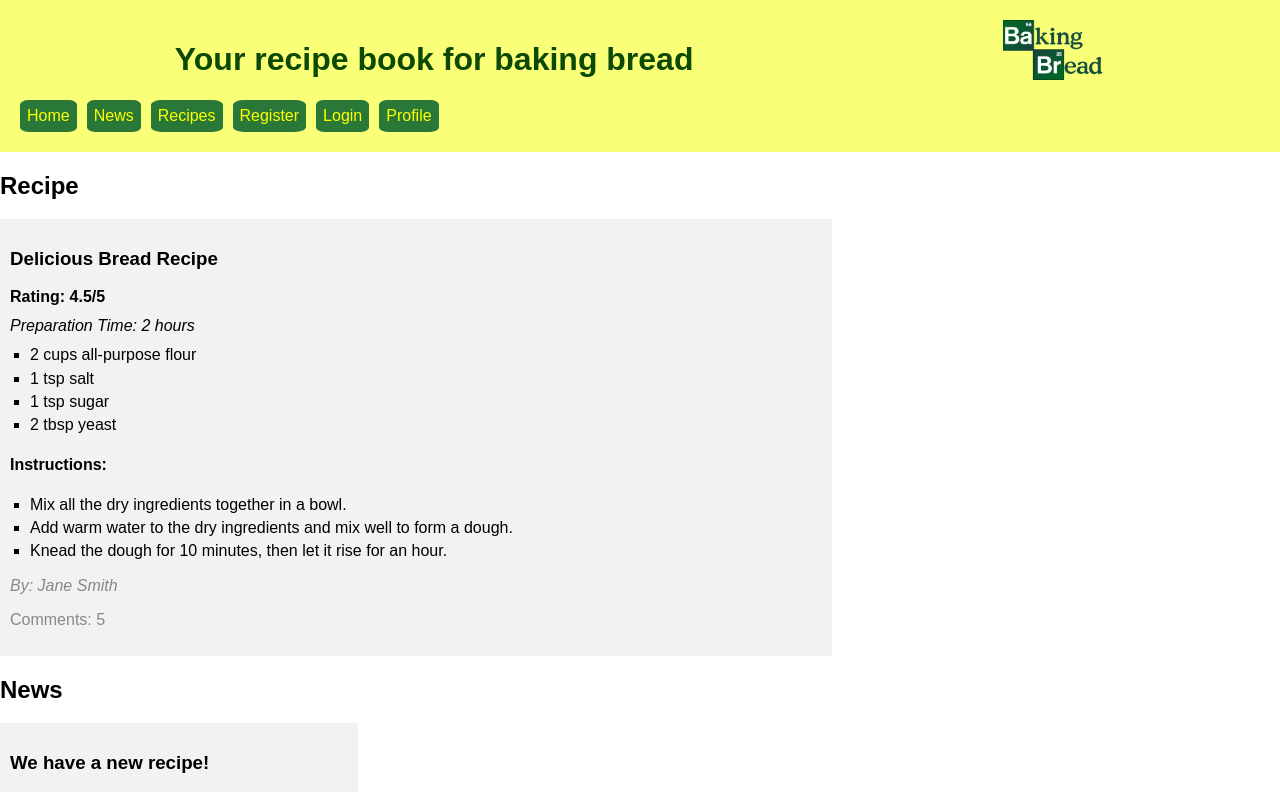
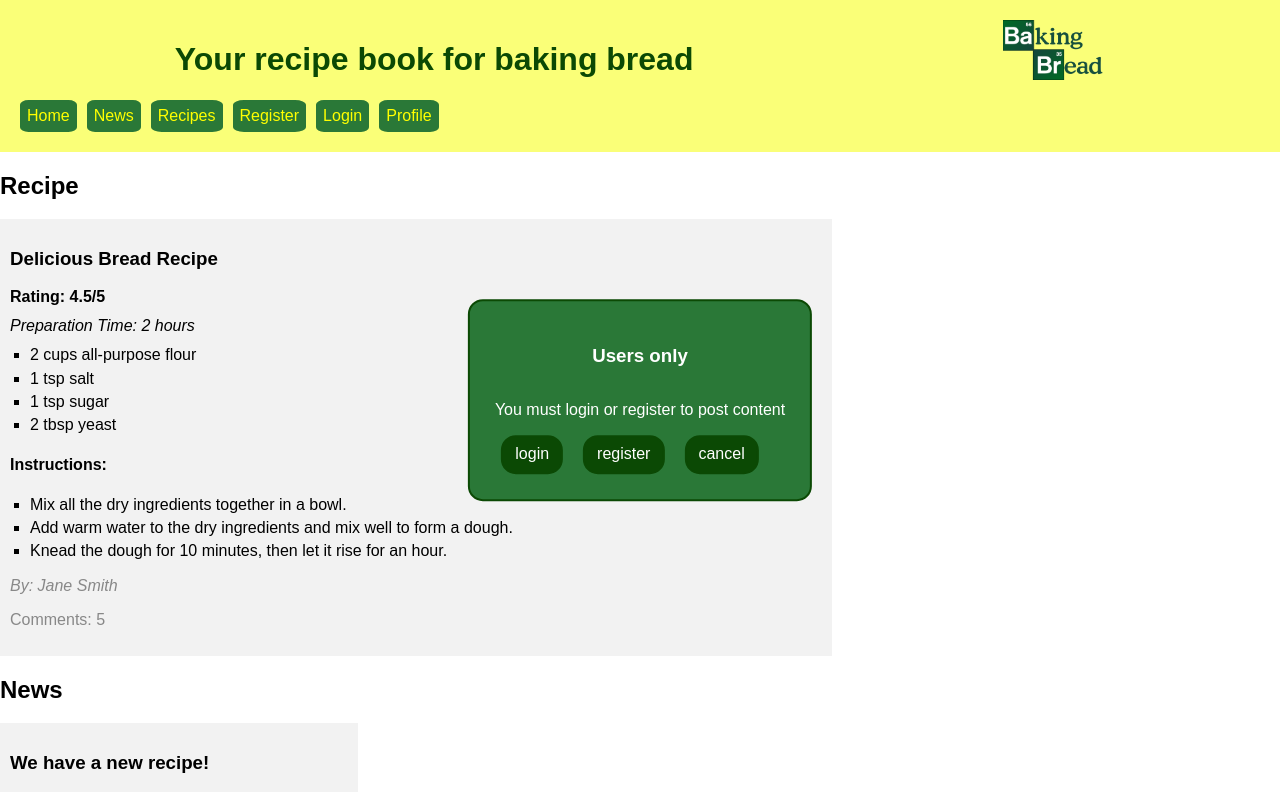
Before and after one commit to Yargi/baking-bread, an Angular app: page / in a window 1280 px wide. Shown: the top 792 px of the page. Built offline with nearby package versions, Linux system fonts and the light colour scheme.

Commit message:
users-only popup design

```diff
--- a/src/app/core/header/header.component.css
+++ b/src/app/core/header/header.component.css
@@ -17,6 +17,7 @@ header h1 {
 
 }
 
-.controls {
+.navi {
   display: flex;
+  align-items: flex-start;
 }
--- a/src/app/core/header/header.component.html
+++ b/src/app/core/header/header.component.html
@@ -8,7 +8,7 @@
     </div>
   </div>
 
-  <div class="controls">
+  <div class="navi">
     <app-navigation></app-navigation>
   </div>
 
--- a/src/app/shared/users-only/users-only.component.css
+++ b/src/app/shared/users-only/users-only.component.css
@@ -1,12 +1,17 @@
-pop-up {
+.pop-up {
   position: fixed;
   top: 50%;
   left: 50%;
   transform: translate(-50%, -50%);
+  background-color: #2a7837;
+  color: white;
   display: flex;
   flex-direction: column;
+  border: 2px solid #0b4904;
+  border-radius: 15px;
+  padding: 25px;
+  align-items: center;
 }
 
-button-strip {
-  flex-direction: column;
+.button-strip {
 }
--- a/src/app/shared/users-only/users-only.component.html
+++ b/src/app/shared/users-only/users-only.component.html
@@ -5,9 +5,9 @@
   <p>You must login or register to post content</p>
 
   <div class="button-strip">
-    <button class="login-button">login</button>
-    <button class="register-button">register</button>
-    <button class="cancel-button">cancel</button>
+    <button class="login-button button">login</button>
+    <button class="register-button button">register</button>
+    <button class="cancel-button button">cancel</button>
   </div>
 
 </div>
--- a/src/styles.css
+++ b/src/styles.css
@@ -16,6 +16,20 @@ main {
   min-width: 800px;
   margin: 20px auto;
   padding: 0 20px;
+}
+
+.button {
+  margin-right: 20px;
+  padding: 8px 12px;
+  background-color: #0b4904;
+  color: white;
+  border: 2px solid #0b4904;
+  border-radius: 15px;
+}
+
+.button:hover {
+  border-color: red;
+  cursor: grab;
 }
 
 
```
